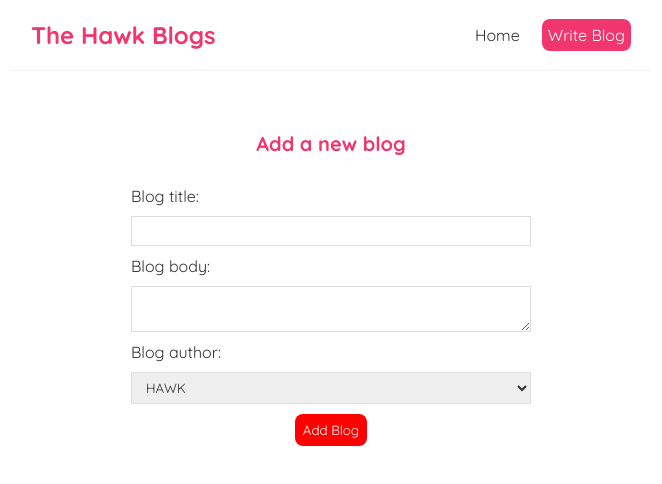
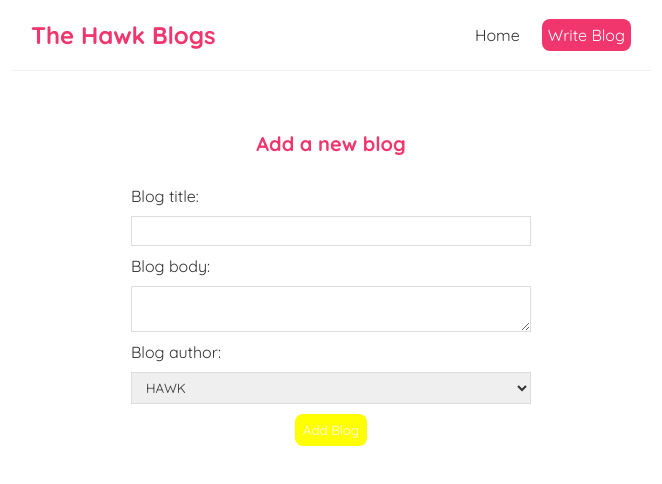
Before and after one commit to ali123456-hawk/HawkBlogsApp, a React (Create React App) app: page /create in a window 1280 px wide. Shown: the top 484 px of the page, without its empty margins (309-971 px from the left). Built offline with nearby package versions, Linux system fonts and the light colour scheme.

Commit message:
Tesing Mode

```diff
--- a/src/Home.js
+++ b/src/Home.js
@@ -8,7 +8,7 @@ const Home = () => {
   if(process.env.NODE_ENV === 'development'){
      api = process.env.REACT_APP_DEV_URL
   }
-  if(process.env.NODE_ENV === 'production'){
+  if(process.env.NODE_ENV === 'test'){
      api = process.env.REACT_APP_PROD_URL
   }
   console.log(api);
--- a/src/index.css
+++ b/src/index.css
@@ -96,7 +96,7 @@ margin-bottom: 10px;
   display: block;
 }
 .create button {
-  background:red;
+  background:yellow;
   color: #fff;
   border: 0;
   padding: 8px;
```
